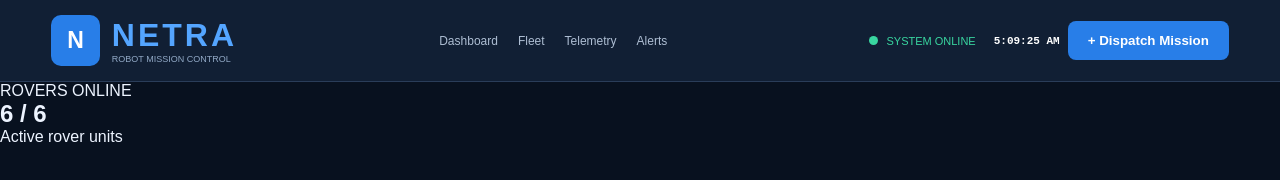
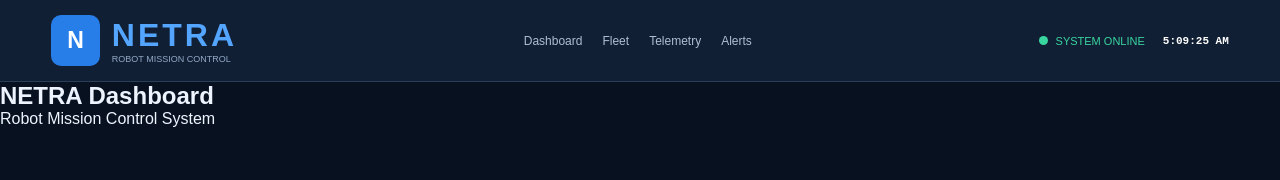
Before and after one commit to revanthgiridhar/s7_c108, a plain HTML site: page index.html in a window 1280 px wide. Drawn offline with Linux system fonts and the light colour scheme.

Commit message:
PART 1 - 12/11/26

```diff
--- a/index.html
+++ b/index.html
@@ -1,3 +1,4 @@
+
 <!DOCTYPE html>
 <html lang="en">
 
@@ -44,27 +45,16 @@
 
             <strong id="clock">--:--:--</strong>
 
-            <button id="dispatch-open" type="button">
-                + Dispatch Mission
-            </button>
-
         </div>
 
     </header>
-<main class="page">
-<section class="kpi-grid">
-    <article class="kpi-grid">
-        <span> ROVERS ONLINE</span>
-        <h2 id="online-count">6 / 6</h2>
-        <p>Active rover units</p>
-    </article>
-    <!-- three more cards , same shape-->
 
-</section>
+    <!-- Main Dashboard -->
+    <main id="dashboard" class="page">
 
-</main>
-    <!-- Main Dashboard -->
-    <main id="dashboard">
+        <h2>NETRA Dashboard</h2>
+
+        <p>Robot Mission Control System</p>
 
     </main>
 
```
